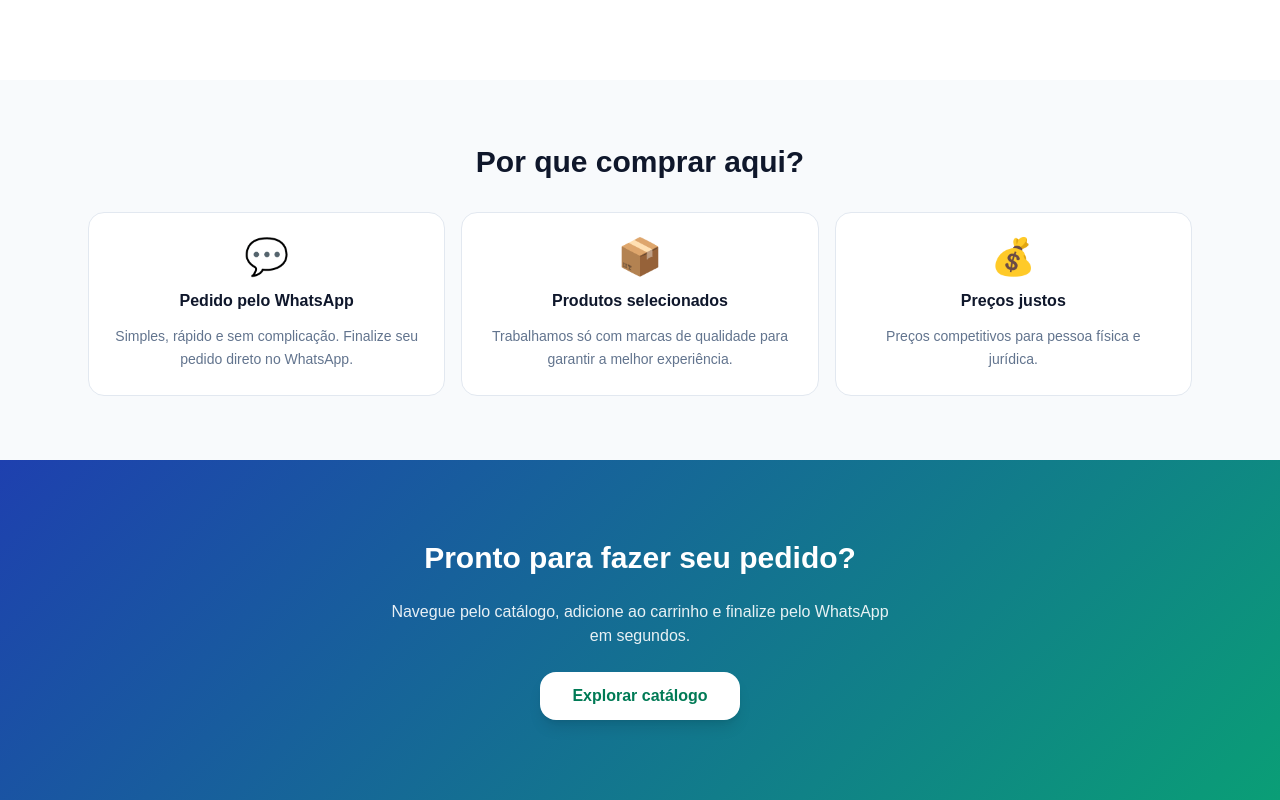
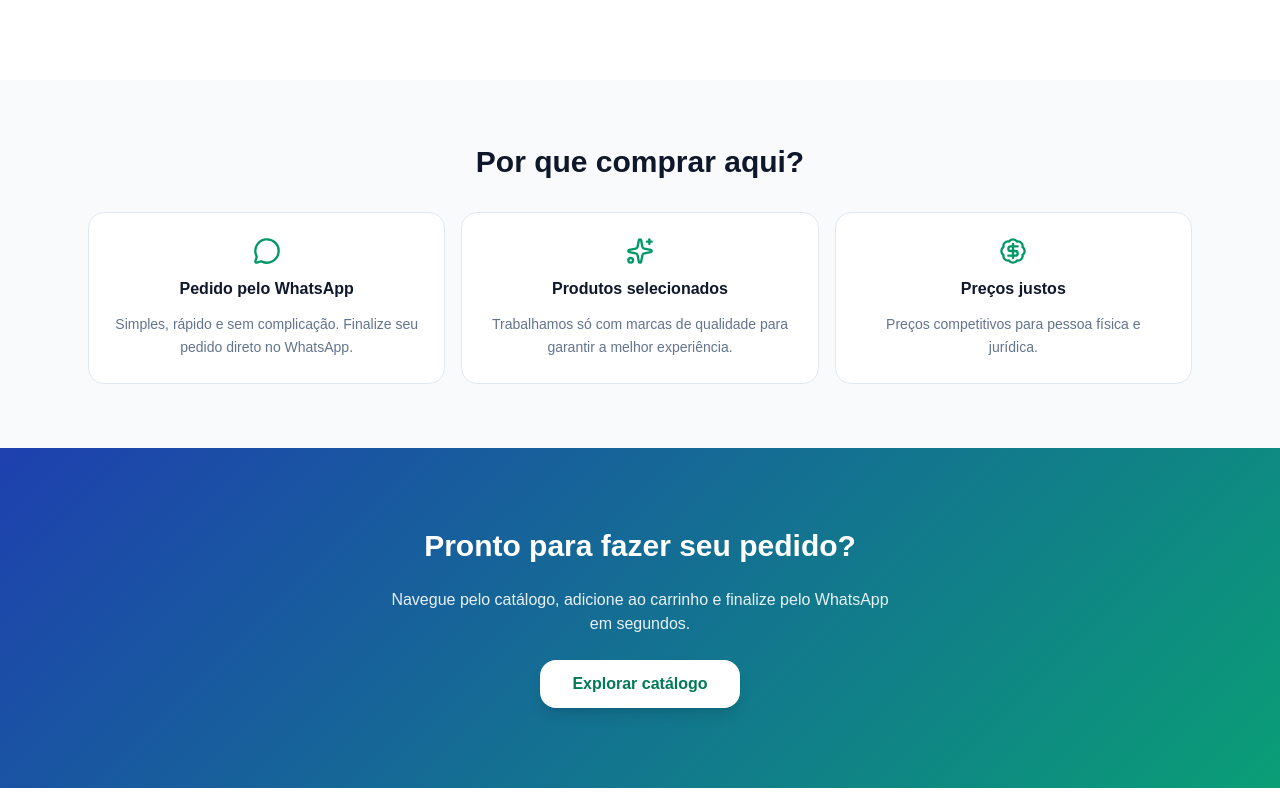
Before and after one commit to Mosk1tto/mohr-distribuidora, a Next.js app: page / in a window 1280 px wide. Shown: the part 974-1774 px from the top of the page. Built offline with nearby package versions, Linux system fonts and the light colour scheme; no server answers; the database is empty.

Commit message:
feat: add lucide-react icons to HomePage; replace emoji with icon components for improved visuals

```diff
--- a/package.json
+++ b/package.json
@@ -12,6 +12,7 @@
     "@supabase/ssr": "^0.10.2",
     "@supabase/supabase-js": "^2.104.0",
     "clsx": "^2.1.1",
+    "lucide-react": "^1.8.0",
     "next": "16.2.4",
     "react": "19.2.4",
     "react-dom": "19.2.4",
--- a/src/app/page.tsx
+++ b/src/app/page.tsx
@@ -1,6 +1,7 @@
 import Link from "next/link";
 import { Container } from "@/components/ui/container";
 import { createClient } from "@/lib/supabase/server";
+import { MessageCircle, Sparkles, BadgeDollarSign } from "lucide-react";
 
 export default async function HomePage() {
   const supabase = await createClient();
@@ -178,17 +179,17 @@
           <div className="grid grid-cols-1 sm:grid-cols-3 gap-4">
             {[
               {
-                emoji: "💬",
+                icon: <MessageCircle size={28} className="text-emerald-600" />,
                 title: "Pedido pelo WhatsApp",
                 desc: "Simples, rápido e sem complicação. Finalize seu pedido direto no WhatsApp.",
               },
               {
-                emoji: "📦",
+                icon: <Sparkles size={28} className="text-emerald-600" />,
                 title: "Produtos selecionados",
                 desc: "Trabalhamos só com marcas de qualidade para garantir a melhor experiência.",
               },
               {
-                emoji: "💰",
+                icon: <BadgeDollarSign size={28} className="text-emerald-600" />,
                 title: "Preços justos",
                 desc: "Preços competitivos para pessoa física e jurídica.",
               },
@@ -197,7 +198,7 @@
                 key={item.title}
                 className="flex flex-col items-center text-center gap-3 rounded-2xl bg-white border border-slate-200 p-6"
               >
-                <span className="text-4xl">{item.emoji}</span>
+                {item.icon}
                 <h3 className="text-base font-bold text-slate-900">{item.title}</h3>
                 <p className="text-sm text-slate-500 leading-relaxed">{item.desc}</p>
               </div>
```
Also changed, not shown: 1 other file (tests, documents, lock files or other folders).
